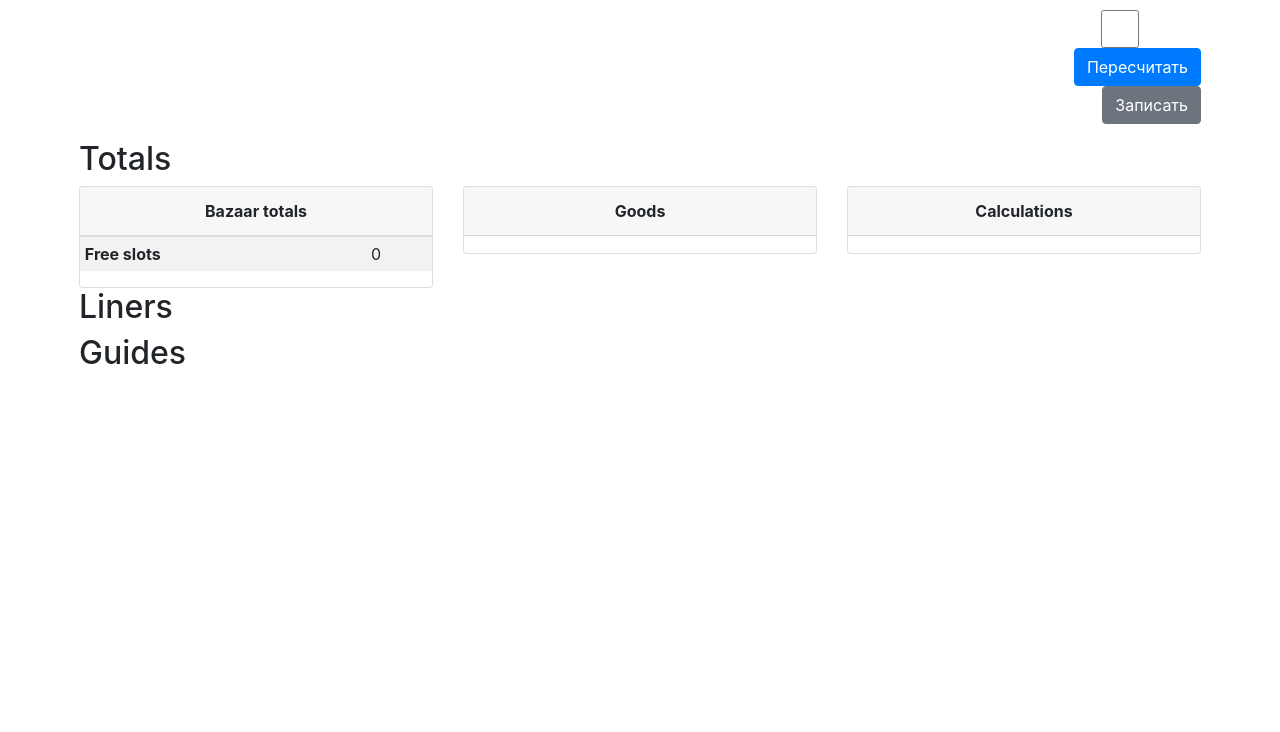
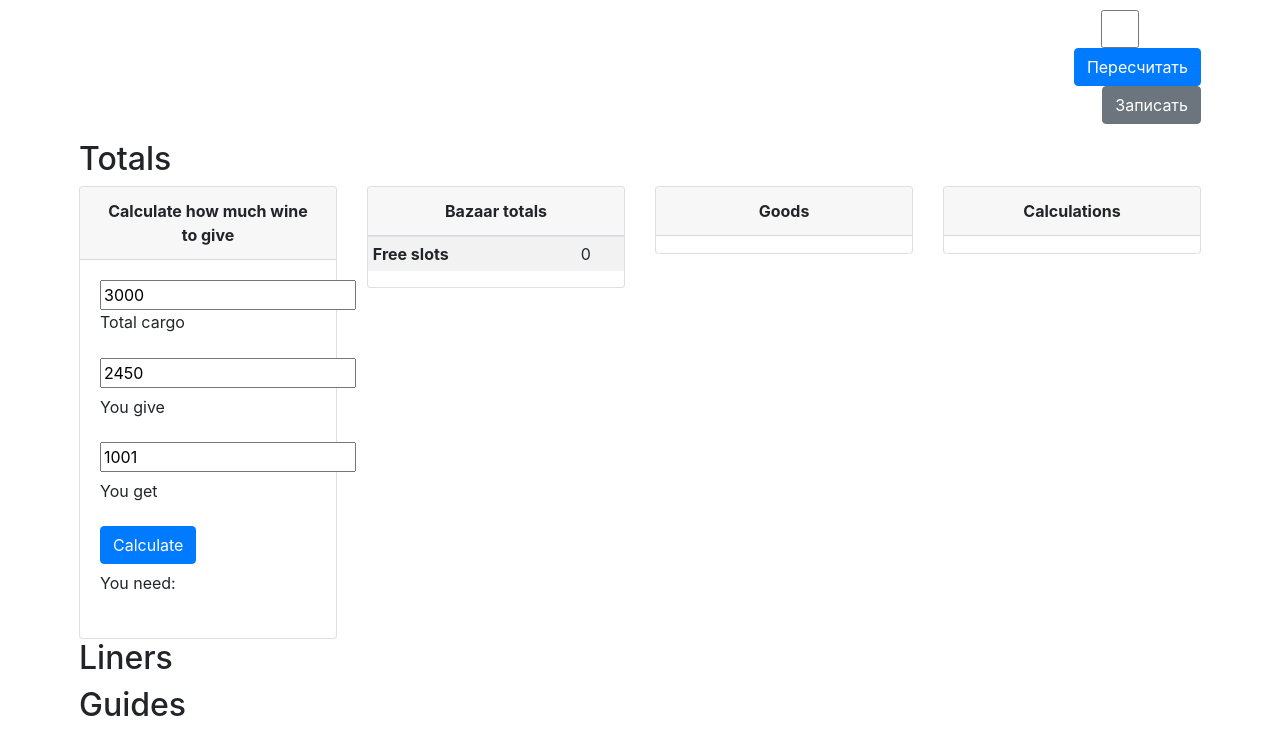
Before and after one commit to strizhechenko/uwo-maps, a Flask app: template nanban_trading_kit/templates/dashboard.html in a window 1280 px wide. Shown: the part 148-880 px from the top of the page. Before the commit the page ends 512 px from the top, so only its background shows below. Run offline with Flask 2, Linux system fonts and the light colour scheme; the template is opened without the code that fills it, so the values that code supplies are empty; some libraries are stand-ins or nearby versions.

Commit message:
Добавлено: возможность посчитать сколько вина нужно давать

```diff
--- /dev/null
+++ b/nanban_trading_kit/templates/rates.html
@@ -0,0 +1,36 @@
+<div class="col-sm-12 col-md-4 col-lg-3">
+    <div class="card">
+        <div class="card-header" align="center">
+            <b>Calculate how much wine to give</b>
+        </div>
+        <form class="card-body">
+            <div class="form-group">
+                <input type="text" id="total_cargo" value="3000" class="group-item">
+                <label for="total_cargo">Total cargo</label>
+            </div>
+            <div class="form-group">
+                <input type="text" id="you_give" value="2450" class="group-item">
+                <label for="you_give" class="col-form-label">You give</label>
+            </div>
+            <div class="form-group">
+                <input type="text" id="you_get" value="1001" class="group-item">
+                <label for="you_get" class="col-form-label">You get</label>
+            </div>
+            <div class="btn btn-primary" onclick="recalculate('total_cargo', 'you_give', 'you_get', 'you_need')">
+                Calculate
+            </div>
+            <div class="form-group">
+                <label for="you_need" class="col-form-label">You need:</label>
+                <p id="you_need" class="group-item"></p>
+            </div>
+        </form>
+    </div>
+</div>
+<script type="application/javascript">
+    function recalculate(cargo, give, get, need) {
+        const _cargo = parseInt(document.getElementById(cargo).value);
+        const _give = parseInt(document.getElementById(give).value);
+        const _get = parseInt(document.getElementById(get).value);
+        document.getElementById(need).textContent = (_cargo / (_get * 3 / _give)).toFixed(0);
+    }
+</script>
--- a/nanban_trading_kit/templates/totals.html
+++ b/nanban_trading_kit/templates/totals.html
@@ -1,6 +1,7 @@
 <h2>Totals</h2>
 <div class="row">
-    <div class="col-sm-12 col-md-4 col-lg-4">
+    {% include "rates.html" %}
+    <div class="col-sm-12 col-md-4 col-lg-3">
         <div class="card">
             <div class="card-header" align="center">
                 <b>Bazaar totals</b>
@@ -21,7 +22,7 @@
             </table>
         </div>
     </div>
-    <div class="col-sm-12 col-md-4 col-lg-4">
+    <div class="col-sm-12 col-md-4 col-lg-3">
         <div class="card">
             <div class="card-header" align="center">
                 <b>Goods</b>
@@ -36,7 +37,7 @@
             </table>
         </div>
     </div>
-    <div class="col-sm-12 col-md-4 col-lg-4">
+    <div class="col-sm-12 col-md-4 col-lg-3">
         <div class="card">
             <div class="card-header" align="center">
                 <b>Calculations</b>
```
